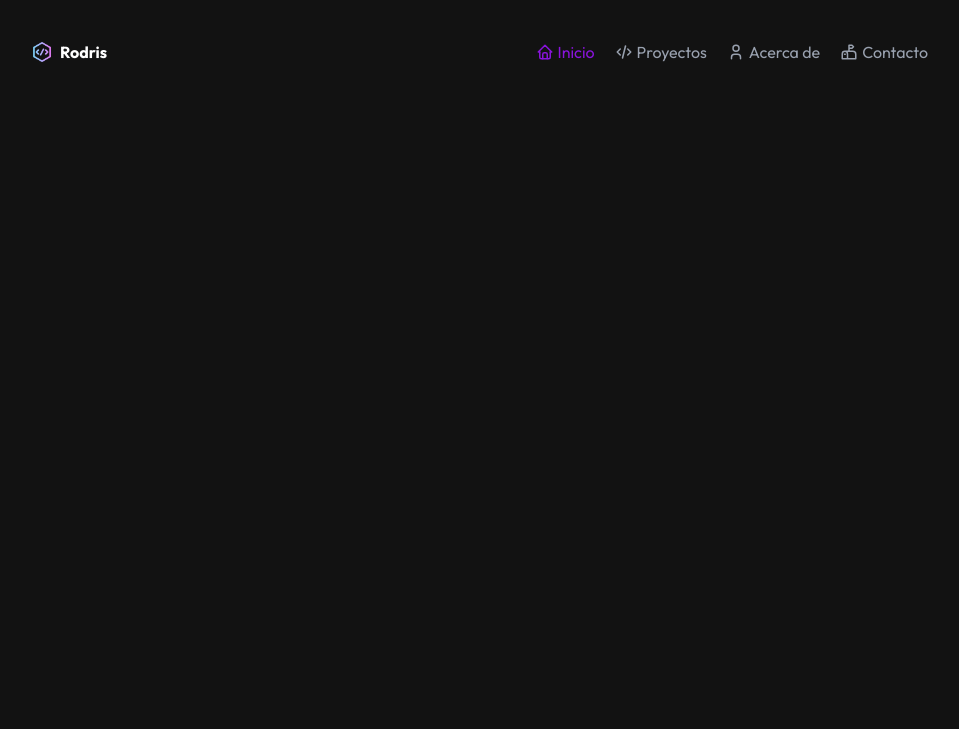
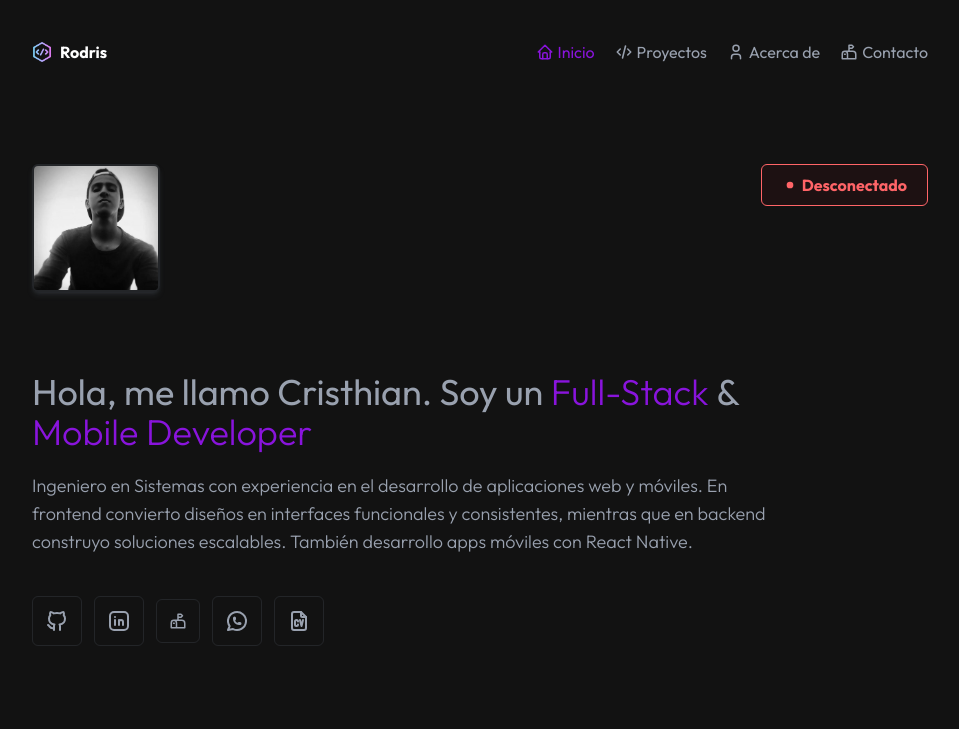
Before and after one commit to cris-rod96/rodris-porfolio, an Astro site: page / in a window 1280 px wide. Shown: the whole page, without its empty margins (160-1119 px from the left). Built offline with nearby package versions, Linux system fonts and the light colour scheme; Astro itself is replaced by a stand-in of ours.

Commit message:
Intro section: Presentación y botonoes de redes y contacto

```diff
--- /dev/null
+++ b/src/components/AvailabilityStatus.tsx
@@ -0,0 +1,40 @@
+import { DotIcon } from "@icons/DotIcon"
+import { useEffect, useState } from "react"
+
+const AvailabilityStatus = () => {
+  const [isAvailable,setIsAvailable] = useState(false)
+
+  const updateStatus = () => {
+    const now = new Date()
+    const formatter = Intl.DateTimeFormat("en-US", {
+      timeZone: "America/Guayaquil",
+      hour12: false,
+      hour: "numeric"
+    })
+
+    const hour = Number(formatter.format(now))
+    console.log(hour)
+    setIsAvailable(hour > 7 && hour < 18)
+  }
+
+  useEffect(() => {
+    updateStatus()
+    const interval = setInterval(updateStatus, 60000);
+    return () => clearInterval(interval)
+  },[])
+  return (
+    <div className="flex flex-row items-start justify-between">
+
+      <picture className="aspect-square w-32 h-32 relative overflow-hidden rounded-md border-2 border-gray-500/20 shadow-md shadow-gray-500/20">
+      <img src="/images/me.webp" alt="Foto de perfil de Cristhian Rodríguez" className={`absolute w-full h-full object-cover ${isAvailable ? "grayscale-0" : "grayscale"}`} />
+      </picture>
+
+      <div className={`flex items-center gap-1 px-5 py-2 font-bold rounded-md border ${isAvailable ? "bg-green-600/10 text-green-400 border-green-400" : "bg-red-600/5 text-red-400 border-red-400"}`} title="Disponible de 08:00 - 18:00">
+        <DotIcon/>
+        <span>{isAvailable ? "Conectado" : "Desconectado"}</span>
+      </div>
+    </div>
+  )
+}
+
+export default AvailabilityStatus
--- /dev/null
+++ b/src/components/IntroSection.astro
@@ -0,0 +1,72 @@
+---
+import GithubIcon from "@icons/GithubIcon.astro";
+import AvailabilityStatus from "./AvailabilityStatus";
+import LinkButton from "./LinkButton.astro";
+import LinkedInIcon from "@icons/LinkedInIcon.astro";
+import ContactIcon from "@icons/ContactIcon.astro";
+import WhatsAppIcon from "@icons/WhatsAppIcon.astro";
+import CVIcon from "@icons/CVIcon.astro";
+---
+
+<section id="intro" class="py-20 flex flex-col">
+  <!-- Imagen y cartel de disponibilidad -->
+  <AvailabilityStatus client:load />
+
+  <!-- Presentación -->
+  <div class="mt-20 max-w-3xl flex flex-col">
+    <h1
+      class="text-4xl text-gray-400 text-wrap mb-5 [&>span]:font-light [&>span]:text-[#8914dc]"
+    >
+      Hola, me llamo Cristhian. Soy un <span>Full-Stack</span> & <span
+        >Mobile Developer</span
+      >
+    </h1>
+    <p class="text-gray-400 text-lg text-wrap font-light">
+      Ingeniero en Sistemas con experiencia en el desarrollo de aplicaciones web
+      y móviles. En frontend convierto diseños en interfaces funcionales y
+      consistentes, mientras que en backend construyo soluciones escalables.
+      También desarrollo apps móviles con React Native.
+    </p>
+  </div>
+
+  <div class="mt-10 flex items-center gap-3">
+    <!-- Botón de Github -->
+    <LinkButton href="https://github.com/cris-rod96" label="Github">
+      <GithubIcon />
+    </LinkButton>
+
+    <!-- Botón de LinkedIn -->
+
+    <LinkButton
+      href="https://www.linkedin.com/in/cristhian-rodriguez-659779205/"
+      label="Github"
+    >
+      <LinkedInIcon />
+    </LinkButton>
+
+    <!-- Botón para contacto por email -->
+    <LinkButton
+      href="mailto:crisrodam1996@gmail.com?subject=Contacto%20desde%20tu%20porfolio&body=Hola%20Cristhian,%20estuve%20revisando%20tu%20portfolio%20y%20me%20gustaría%20saber%20más%20sobre..."
+      label="Correo electrónico"
+    >
+      <ContactIcon />
+    </LinkButton>
+
+    <!-- Botón para contacto por whatsapp -->
+
+    <LinkButton
+      href="https://wa.me/593982932441?text=Hola%20Cristhian,%20he%20revisado%20tu%20portafolio%20y%20me%20gustaría%20conversar%20contigo%20sobre%20una%20posible%20colaboración."
+      label="WhatsApp"
+    >
+      <WhatsAppIcon />
+    </LinkButton>
+
+    <!-- Botón para descargarCV -->
+    <LinkButton
+      href="https://docs.google.com/document/d/1yjxRkOfuvixP5JiZX98OVnVJ7GQkJ8wUFff_kAamn34/export?format=pdf"
+      label="Currículum"
+    >
+      <CVIcon />
+    </LinkButton>
+  </div>
+</section>
--- /dev/null
+++ b/src/components/LinkButton.astro
@@ -0,0 +1,17 @@
+---
+interface Props {
+  href: string;
+  label: string;
+}
+const { href, label } = Astro.props;
+---
+
+<a
+  href={href}
+  title={label}
+  aria-label={label}
+  target="_blank"
+  class="p-3 border border-gray-500/20 rounded-md hover:bg-gray-500/10 transition-all duration-300 hover:scale-110 text-gray-400 hover:text-white hover:shadow-md hover:shadow-gray-500/20 cursor-pointer"
+>
+  <slot />
+</a>
--- /dev/null
+++ b/src/icons/CVIcon.astro
@@ -0,0 +1,16 @@
+<svg
+  width="24"
+  height="24"
+  viewBox="0 0 24 24"
+  fill="none"
+  stroke="currentColor"
+  stroke-width="2"
+  stroke-linecap="round"
+  stroke-linejoin="round"
+  class="icon icon-tabler icons-tabler-outline icon-tabler-file-cv"
+  ><path stroke="none" d="M0 0h24v24H0z" fill="none"></path><path
+    d="M14 3v4a1 1 0 0 0 1 1h4"></path><path
+    d="M17 21h-10a2 2 0 0 1 -2 -2v-14a2 2 0 0 1 2 -2h7l5 5v11a2 2 0 0 1 -2 2z"
+  ></path><path d="M11 12.5a1.5 1.5 0 0 0 -3 0v3a1.5 1.5 0 0 0 3 0"></path><path
+    d="M13 11l1.5 6l1.5 -6"></path></svg
+>
--- /dev/null
+++ b/src/icons/DotIcon.jsx
@@ -0,0 +1,5 @@
+export const DotIcon = () => {
+  return (
+    <svg width="16" height="16" viewBox="0 0 24 24" fill="currentColor" class="icon icon-tabler icons-tabler-filled icon-tabler-point"><path stroke="none" d="M0 0h24v24H0z" fill="none" /><path d="M12 7a5 5 0 1 1 -4.995 5.217l-.005 -.217l.005 -.217a5 5 0 0 1 4.995 -4.783z" /></svg>
+  )
+}
--- /dev/null
+++ b/src/icons/GithubIcon.astro
@@ -0,0 +1,14 @@
+<svg
+  width="24"
+  height="24"
+  viewBox="0 0 24 24"
+  fill="none"
+  stroke="currentColor"
+  stroke-width="2"
+  stroke-linecap="round"
+  stroke-linejoin="round"
+  class="icon icon-tabler icons-tabler-outline icon-tabler-brand-github"
+  ><path stroke="none" d="M0 0h24v24H0z" fill="none"></path><path
+    d="M9 19c-4.3 1.4 -4.3 -2.5 -6 -3m12 5v-3.5c0 -1 .1 -1.4 -.5 -2c2.8 -.3 5.5 -1.4 5.5 -6a4.6 4.6 0 0 0 -1.3 -3.2a4.2 4.2 0 0 0 -.1 -3.2s-1.1 -.3 -3.5 1.3a12.3 12.3 0 0 0 -6.2 0c-2.4 -1.6 -3.5 -1.3 -3.5 -1.3a4.2 4.2 0 0 0 -.1 3.2a4.6 4.6 0 0 0 -1.3 3.2c0 4.6 2.7 5.7 5.5 6c-.6 .6 -.6 1.2 -.5 2v3.5"
+  ></path></svg
+>
--- /dev/null
+++ b/src/icons/LinkedInIcon.astro
@@ -0,0 +1,16 @@
+<svg
+  width="24"
+  height="24"
+  viewBox="0 0 24 24"
+  fill="none"
+  stroke="currentColor"
+  stroke-width="2"
+  stroke-linecap="round"
+  stroke-linejoin="round"
+  class="icon icon-tabler icons-tabler-outline icon-tabler-brand-linkedin"
+  ><path stroke="none" d="M0 0h24v24H0z" fill="none"></path><path d="M8 11v5"
+  ></path><path d="M8 8v.01"></path><path d="M12 16v-5"></path><path
+    d="M16 16v-3a2 2 0 1 0 -4 0"></path><path
+    d="M3 7a4 4 0 0 1 4 -4h10a4 4 0 0 1 4 4v10a4 4 0 0 1 -4 4h-10a4 4 0 0 1 -4 -4z"
+  ></path></svg
+>
--- /dev/null
+++ b/src/icons/WhatsAppIcon.astro
@@ -0,0 +1,15 @@
+<svg
+  width="24"
+  height="24"
+  viewBox="0 0 24 24"
+  fill="none"
+  stroke="currentColor"
+  stroke-width="2"
+  stroke-linecap="round"
+  stroke-linejoin="round"
+  class="icon icon-tabler icons-tabler-outline icon-tabler-brand-whatsapp"
+  ><path stroke="none" d="M0 0h24v24H0z" fill="none"></path><path
+    d="M3 21l1.65 -3.8a9 9 0 1 1 3.4 2.9l-5.05 .9"></path><path
+    d="M9 10a.5 .5 0 0 0 1 0v-1a.5 .5 0 0 0 -1 0v1a5 5 0 0 0 5 5h1a.5 .5 0 0 0 0 -1h-1a.5 .5 0 0 0 0 1"
+  ></path></svg
+>
--- a/src/pages/index.astro
+++ b/src/pages/index.astro
@@ -1,8 +1,12 @@
 ---
+import IntroSection from "@components/IntroSection.astro";
 import Layout from "../layouts/Layout.astro";
 
 // Welcome to Astro! Wondering what to do next? Check out the Astro documentation at https://docs.astro.build
 // Don't want to use any of this? Delete everything in this file, the `assets`, `components`, and `layouts` directories, and start fresh.
 ---
 
-<Layout title="RodrisDev - Porfolio 2025" />
+<Layout title="RodrisDev - Porfolio 2025">
+  <!-- Intro Section -->
+  <IntroSection />
+</Layout>
```
Also changed, not shown: public/images/me.webp (added).
